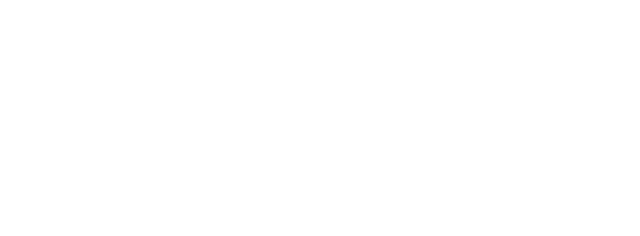
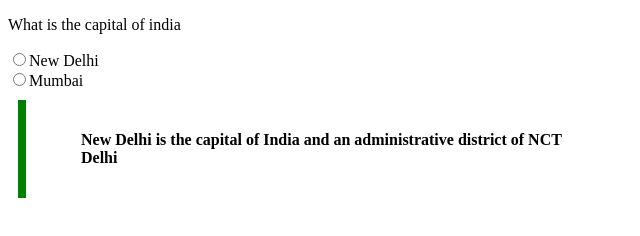
Before and after one commit to acciojob/trivia-12amankumar, a website: page main.html in a window 1280 px wide. Shown: the whole page, without its empty margins (0-640 px from the left). Drawn offline with Linux system fonts and the light colour scheme.

Commit message:
added blockquote css

```diff
--- a/main.html
+++ b/main.html
@@ -7,8 +7,15 @@
 </head>
 
 <body>
-	<!-- the entire body must be written by student -->
-    <script type="text/javascript" src="./script.js">
+	<p>What is the capital of india</p>
+	<input type="radio" >New Delhi
+<br>
+	<input type="radio" >Mumbai
+	<div id="para">
+	<blockquote cite="https://en.wikipedia.org/wiki/New_Delhi"> New Delhi is the capital of India and an administrative district of NCT Delhi</blockquote>
+
+</div>
+	<script type="text/javascript" src="./script.js">
 </script>
 
 </body>
--- a/styles.css
+++ b/styles.css
@@ -1,2 +1,4 @@
-
+#para{
+    max-width: 600px; margin: 10px; padding: 15px; border-left: 8px solid green;background-color: #f8fffe"";font-weight: bold;
+}
 /* Your CSS Code here. */
```
